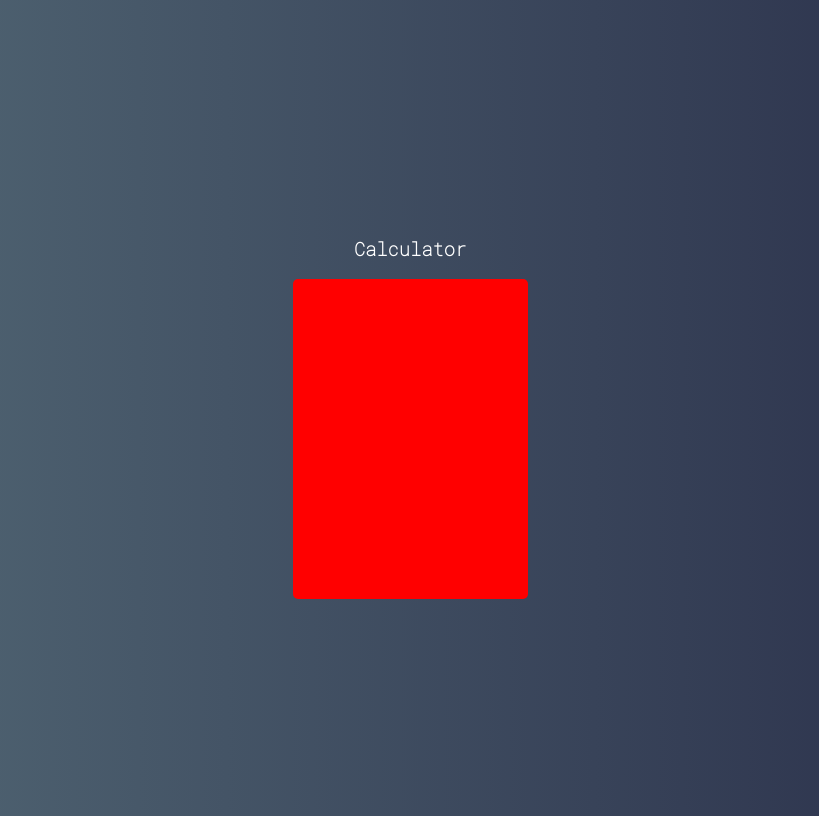
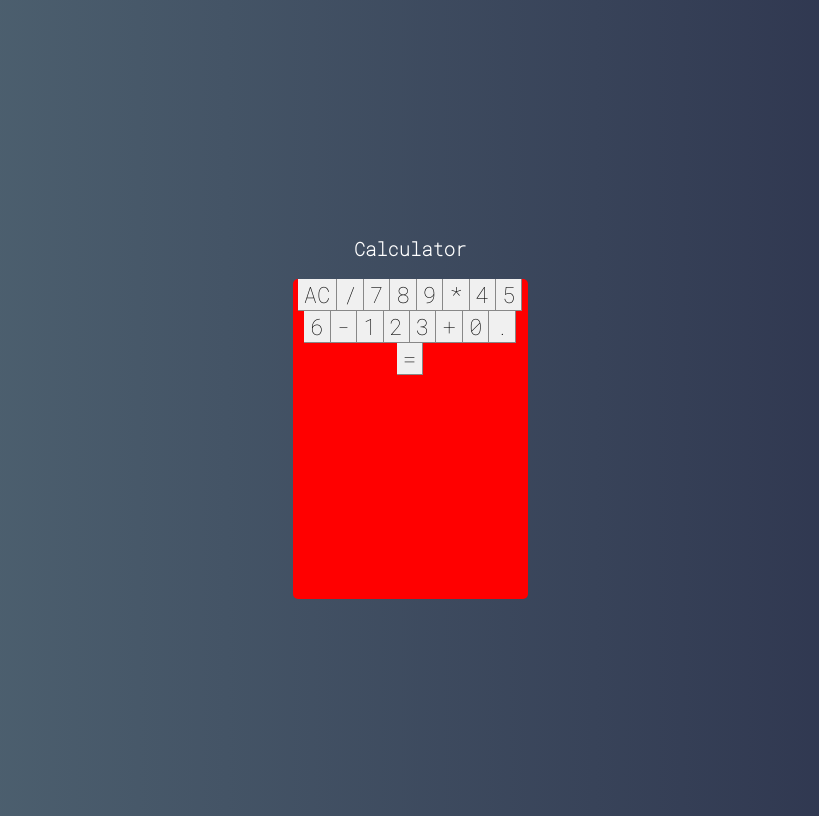
Before and after one commit to abelsouzacosta/calculator, a React (Create React App) app: page / in a window 1280 px wide. Shown: the whole page, without its empty margins (230-1049 px from the left). Built offline with nearby package versions, Linux system fonts and the light colour scheme.

Commit message:
feat(buttons): rendering buttons on the calculator

```diff
--- /dev/null
+++ b/src/components/Button.css
@@ -0,0 +1,13 @@
+:root {
+  --bg-button: #f0f0f0;
+  --border-button: solid 1px #888;
+}
+
+.button {
+  font-size: 1.4em;
+  background-color: var(--bg-button);
+  border: none;
+  outline: none;
+  border-right: var(--border-button);
+  border-bottom: var(--border-button);
+}
--- /dev/null
+++ b/src/components/Button.jsx
@@ -0,0 +1,10 @@
+import React from "react";
+import './Button.css';
+
+const Button = (props) => {
+  return (
+    <button className="button">{ props.label }</button>
+  );
+};
+
+export default Button;
--- a/src/main/Calculator.jsx
+++ b/src/main/Calculator.jsx
@@ -1,11 +1,29 @@
 import React, { Component } from "react";
 import "./Calculator.css";
+
+import Button from "../components/Button";
 
 export default class Calculator extends Component {
   render() {
     return (
       <div className="calculator">
-
+        <Button label="AC"></Button>
+        <Button label="/"></Button>
+        <Button label="7"></Button>
+        <Button label="8"></Button>
+        <Button label="9"></Button>
+        <Button label="*"></Button>
+        <Button label="4"></Button>
+        <Button label="5"></Button>
+        <Button label="6"></Button>
+        <Button label="-"></Button>
+        <Button label="1"></Button>
+        <Button label="2"></Button>
+        <Button label="3"></Button>
+        <Button label="+"></Button>
+        <Button label="0"></Button>
+        <Button label="."></Button>
+        <Button label="="></Button>
       </div>
     )
   }
```
